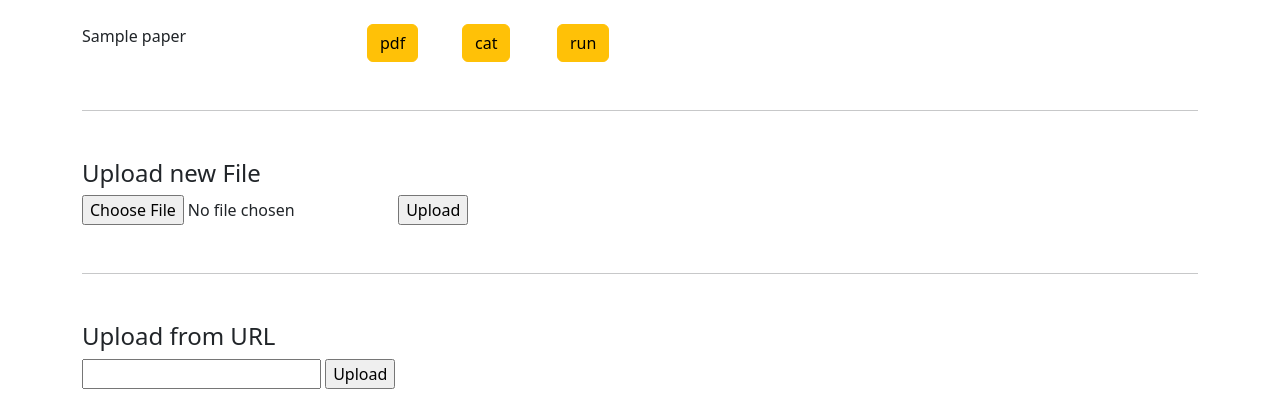
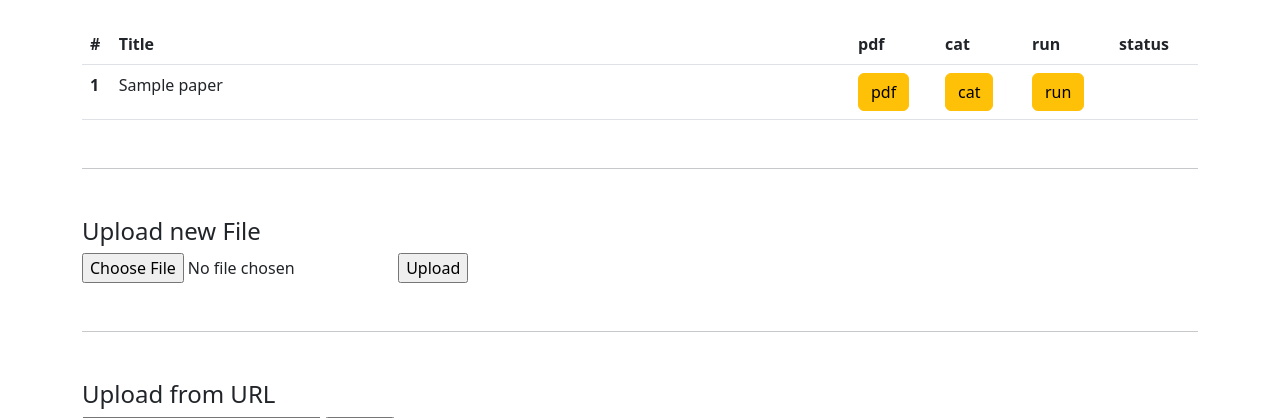
Before and after one commit to co-libri-org/BibHelioTech, a Flask app: page /papers in a window 1280 px wide. Shown: the part 114-532 px from the top of the page. Run offline with Flask 3, Linux system fonts and the light colour scheme; tables that the repository leaves empty hold one stand-in row (values such as "Sample post"); data that the repository does not hold is empty; parts of the project's set-up code (start-up, migrations or seed data) failed here and were passed over.

Commit message:
Show Pages result in a table

```diff
--- a/web/main/templates/papers.html
+++ b/web/main/templates/papers.html
@@ -3,27 +3,47 @@
 {%  endblock %}
 {% block content %}
 
+<table class="table-hover table">
+    <thead>
+    <tr>
+        <th scope="col" style="width: 20px;">#</th>
+        <th scope="col" style="width: 680px;">Title</th>
+        <th scope="col" style="width: 80px;">pdf</th>
+        <th scope="col" style="width: 80px;">cat</th>
+        <th scope="col" style="width: 80px;">run</th>
+        <th scope="col" style="width: 80px;">status</th>
+    </tr>
+    </thead>
+    <tbody>
     {% for paper in papers_list %}
-<div class="row ">
-    <div class="col-3 ">{{paper.title}}</div>
-    <div class="col-1 "><a class="btn btn-warning" href="{{url_for('main.pdf', paper_id=paper.id)}}" title="Get pdf file">pdf</a></div>
-    <div class="col-1 ">
+    <tr>
+        <th scope="row">{{loop.index}}</th>
+        <td>{{paper.title}}</td>
+        <td>
+            <a class="btn btn-warning" href="{{url_for('main.pdf', paper_id=paper.id)}}" title="Get pdf file">pdf</a>
+        </td>
+        <td>
             {% if paper.cat_path %}
             {% set cat_class = "cat-link" %}
             {% else %}
             {% set cat_class = "cat-link-disabled" %}
             {% endif %}
-        <a class="btn btn-warning {{cat_class}}" id="cat-link-{{paper.id}}" href="{{url_for('main.cat', paper_id=paper.id)}}"
+            <a class="btn btn-warning {{cat_class}}" id="cat-link-{{paper.id}}"
+               href="{{url_for('main.cat', paper_id=paper.id)}}"
                title="Get catalog file">cat</a>
-    </div>
-    <div class="col-1 ">
-        <button class='btn btn-warning run-bht' title="Run bht pipeline on this file" data-paper_id="{{paper.id}}">run</button>
-    </div>
-    <div class="col-1">
+        </td>
+        <td>
+            <button class='btn btn-warning run-bht' title="Run bht pipeline on this file" data-paper_id="{{paper.id}}">
+                run
+            </button>
+        </td>
+        <td style="width: 80px;">
             <span class="bht-status" id="bht-status-{{paper.id}}"></span>
-    </div>
-</div>
+        </td>
+    </tr>
     {%endfor%}
+    </tbody>
+</table>
 <hr class="mt-5 mb-5">
 <div class="row mb-5">
     <h4>Upload new File</h4>
@@ -93,6 +113,12 @@ $('.bht-status').each(function(index){
 });
 
 
+
+
+
+
+
+
 </script>
 
-{%  endblock %}
+{% endblock %}
```
Lines whose indentation alone changed are shown as unchanged.
